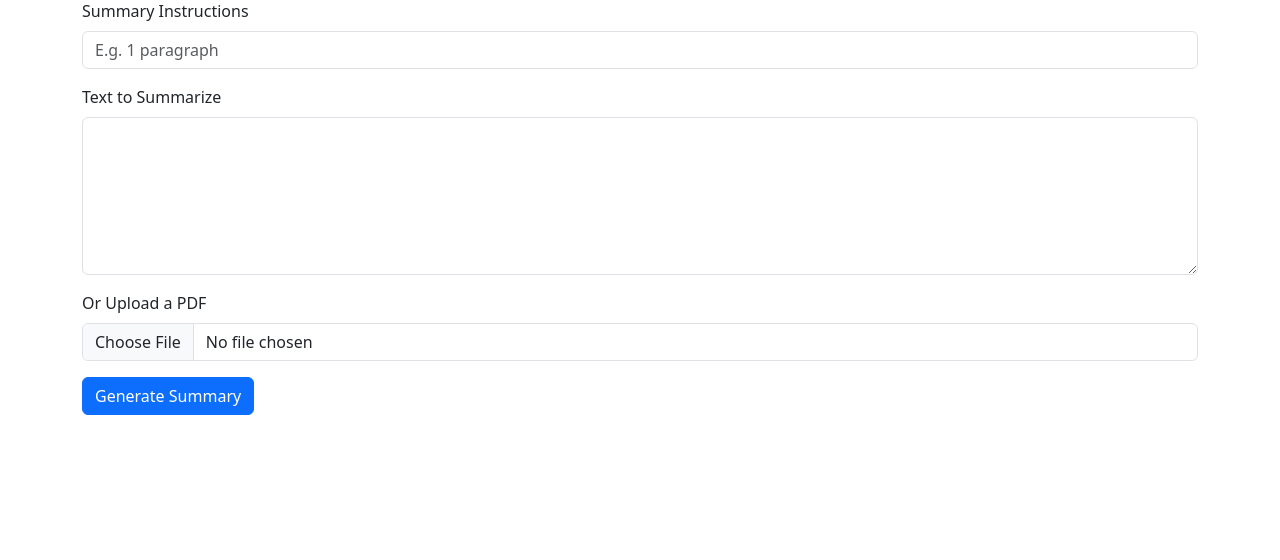
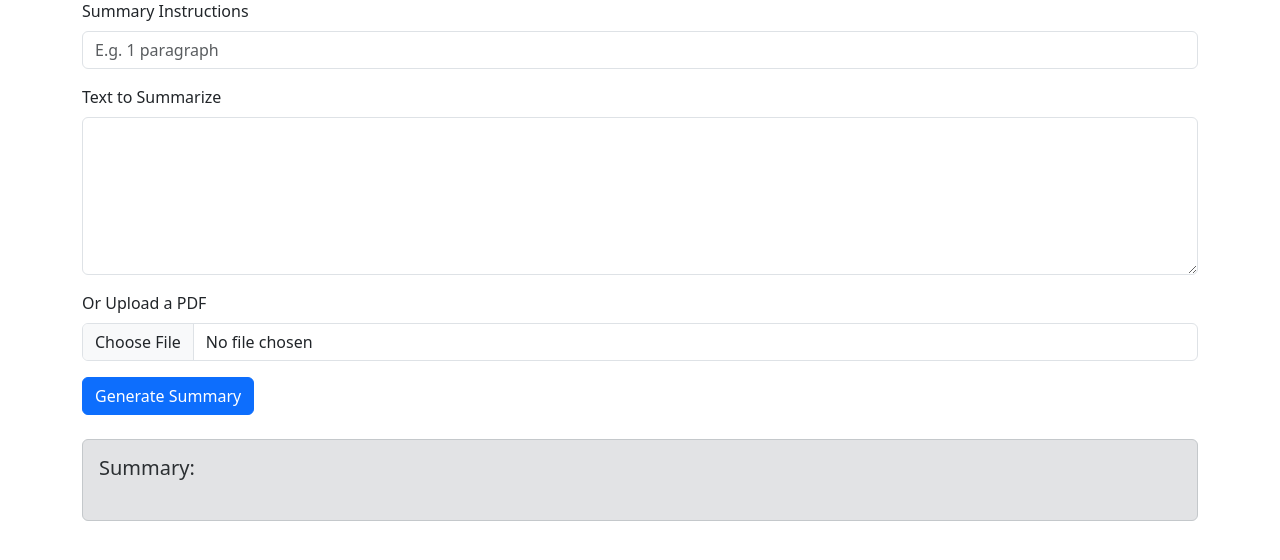
Before and after one commit to daveee08/ojtmy, a Laravel app: template resources/views/summarize.blade.php in a window 1280 px wide. Shown: the part 111-671 px from the top of the page. Run offline with Laravel 8, Linux system fonts and the light colour scheme; the template is opened without the code that fills it, so the values that code supplies are empty.

Commit message:
added new route on summarize

```diff
--- a/resources/views/home.blade.php
+++ b/resources/views/home.blade.php
@@ -156,7 +156,7 @@
       </div>
       <div class="col-md-6">
         <div class="tool-item">
-          <h5>🧠 <a href="http://192.168.50.238:8000/" target="_blank">Text Summarizer</a></h5>
+          <h5>🧠 <a href="http://192.168.50.238:8000/summarize" target="_blank">Text Summarizer</a></h5>
           <p>Generate clear, concise summaries of longer texts to improve understanding and retention.</p>
         </div>
       </div>
--- a/resources/views/summarize.blade.php
+++ b/resources/views/summarize.blade.php
@@ -9,9 +9,7 @@
 <div class="container py-5">
     <h2 class="mb-4">Text Summarizer</h2>
 
-    <form method="POST" action="/summarize" enctype="multipart/form-data">
-        @csrf
-
+    <form method="POST" action="http://127.0.0.1:8000/summarize" enctype="multipart/form-data">
         <div class="mb-3">
             <label class="form-label">Summary Instructions</label>
             <input type="text" class="form-control" name="conditions" placeholder="E.g. 1 paragraph" required>
@@ -31,11 +29,10 @@
     </form>
 
     @if(isset($summary))
-    <pre class="alert alert-secondary mt-4" style="white-space: pre-wrap">
-    <h5>Summary:</h5>
-    {{ preg_replace('/^\s*-\s*/m', '- ', $summary) }}
-    </pre>
-
+    <div class="alert alert-secondary mt-4">
+        <h5>Summary:</h5>
+        <pre style="white-space: pre-wrap;">{{ preg_replace('/^\s*-\s*/m', '- ', $summary) }}</pre>
+    </div>
     @endif
 </div>
 </body>
--- a/routes/web.php
+++ b/routes/web.php
@@ -12,8 +12,9 @@
 | be assigned to the "web" middleware group. Make something great!
 |
 */
-
+ Route::get('/summarize', function(){
+    return view('summarize');
+ });
 
 Route::get('/', [SummarizeController::class, 'index']);
 Route::post('/summarize', [SummarizeController::class, 'summarize']);
-Route::view('/tools-hub', 'hub');
```
